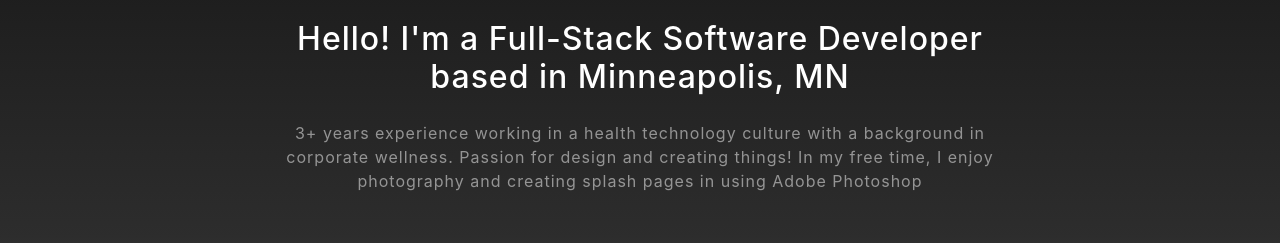
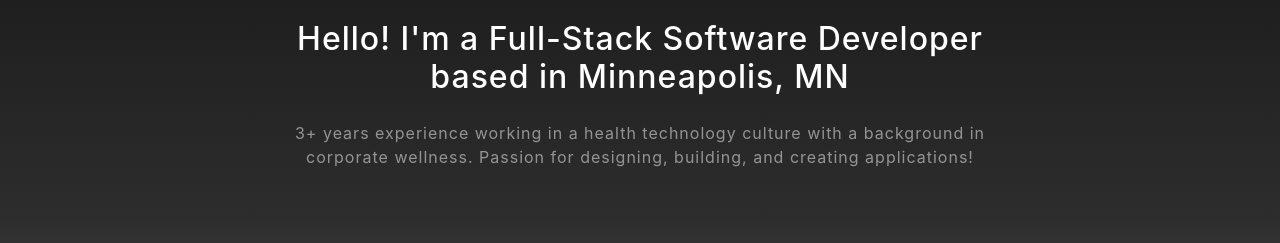
Before and after one commit to irisnoh/irisnoh.github.io, a website with bundled scripts: page index.html in a window 1280 px wide. Shown: the part 940-1183 px from the top of the page. Built offline with nearby package versions, Linux system fonts and the light colour scheme; files whose address does not match are found by name; a web font is replaced by a local one.

Commit message:
update bio

```diff
--- a/index.html
+++ b/index.html
@@ -79,8 +79,7 @@
           <h2 class="text-white mb-4">Hello! I'm a Full-Stack Software Developer based in Minneapolis, MN</h2>
           <p class="text-white-50">3+ years experience working in a health technology culture with a background in
             corporate wellness.
-            Passion for design and creating things! In my free time, I enjoy photography and creating splash pages in
-            using Adobe Photoshop
+            Passion for designing, building, and creating applications!
           </p>
 
           <div class="social-icons">
```
